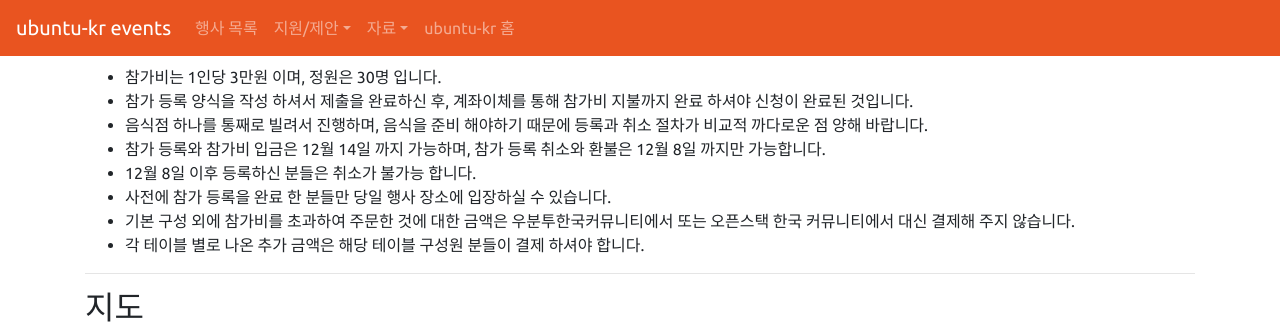
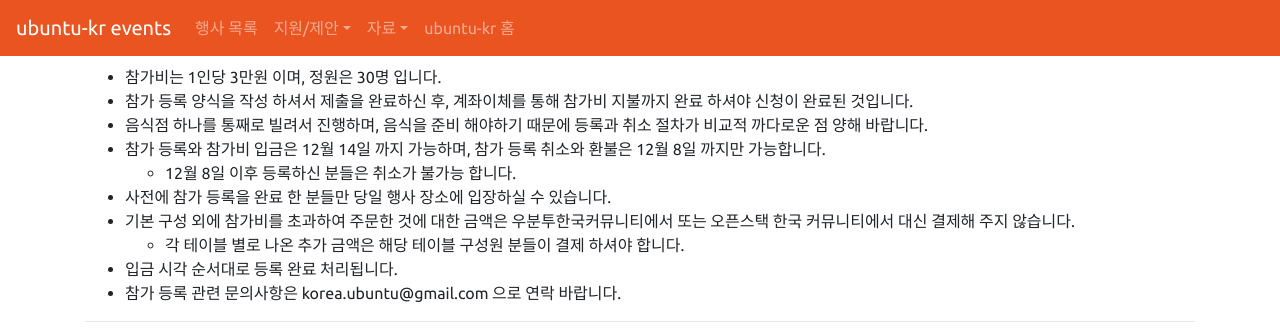
Before and after one commit to ubuntu-kr/events, a Jekyll site: the page built from _posts/2017-11-28-year-end-party.md, in a window 1280 px wide and 900 px high, scrolled down 881 px, cut to the strip 0-330 px from the top of the window. Built offline with Jekyll 4.4.1, drawn with Linux system fonts in a browser that asks for light colours.

Commit message:
입금 안내 추가

```diff
--- a/_posts/2017-11-28-year-end-party.md
+++ b/_posts/2017-11-28-year-end-party.md
@@ -28,7 +28,9 @@ image: "https://lh3.googleusercontent.com/ItNTBiN-XCwEh3_QG5K3tKVYzV-J4HVPyM1AyX
 - 참가 등록 양식을 작성 하셔서 제출을 완료하신 후, 계좌이체를 통해 참가비 지불까지 완료 하셔야 신청이 완료된 것입니다.
 - 음식점 하나를 통째로 빌려서 진행하며, 음식을 준비 해야하기 때문에 등록과 취소 절차가 비교적 까다로운 점 양해 바랍니다.
 - 참가 등록와 참가비 입금은 12월 14일 까지 가능하며, 참가 등록 취소와 환불은 12월 8일 까지만 가능합니다.
- - 12월 8일 이후 등록하신 분들은 취소가 불가능 합니다.
+  - 12월 8일 이후 등록하신 분들은 취소가 불가능 합니다.
 - 사전에 참가 등록을 완료 한 분들만 당일 행사 장소에 입장하실 수 있습니다.
 - 기본 구성 외에 참가비를 초과하여 주문한 것에 대한 금액은 우분투한국커뮤니티에서 또는 오픈스택 한국 커뮤니티에서 대신 결제해 주지 않습니다.
- - 각 테이블 별로 나온 추가 금액은 해당 테이블 구성원 분들이 결제 하셔야 합니다.
+  - 각 테이블 별로 나온 추가 금액은 해당 테이블 구성원 분들이 결제 하셔야 합니다.
+- 입금 시각 순서대로 등록 완료 처리됩니다.
+- 참가 등록 관련 문의사항은 korea.ubuntu@gmail.com 으로 연락 바랍니다.
```
